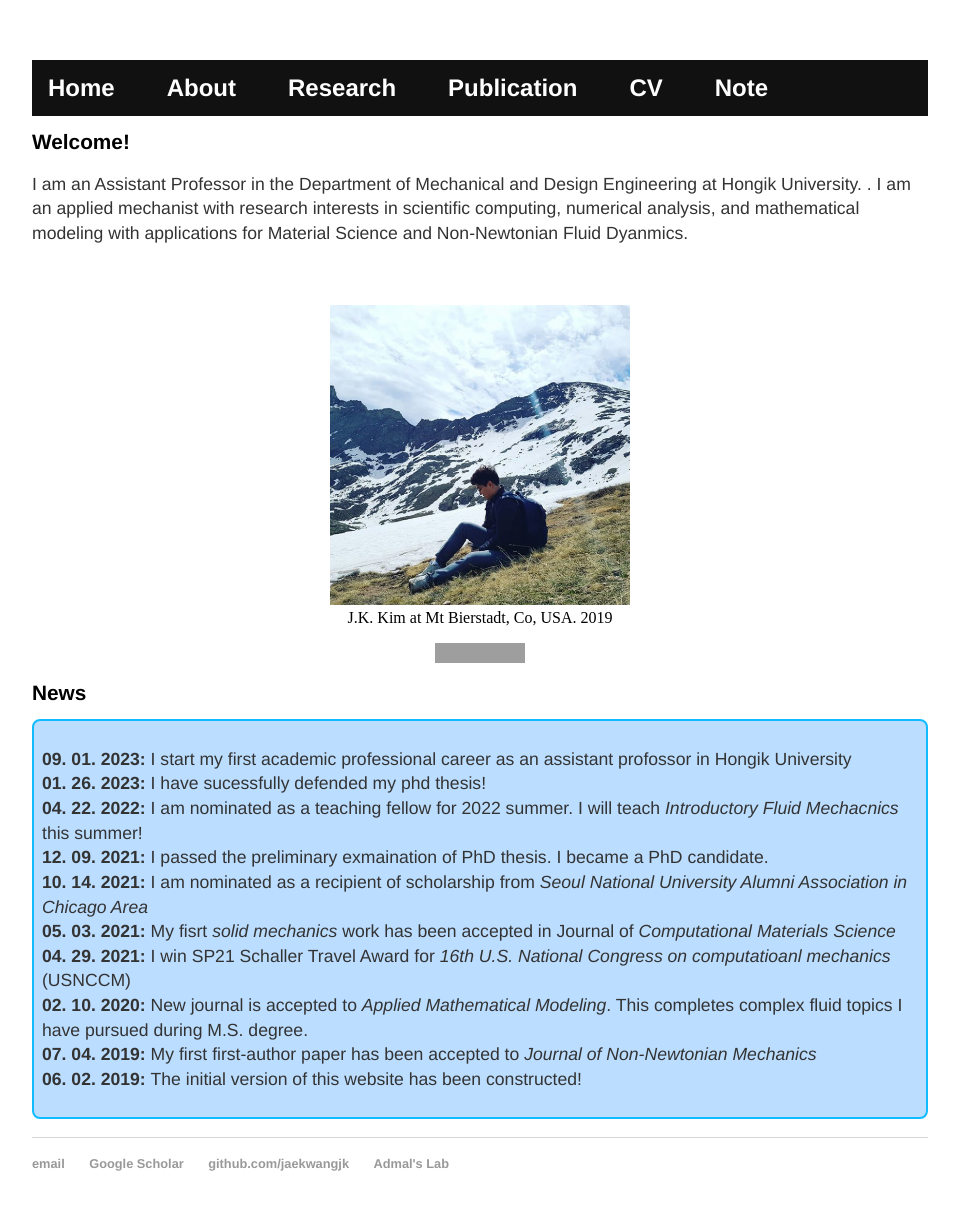
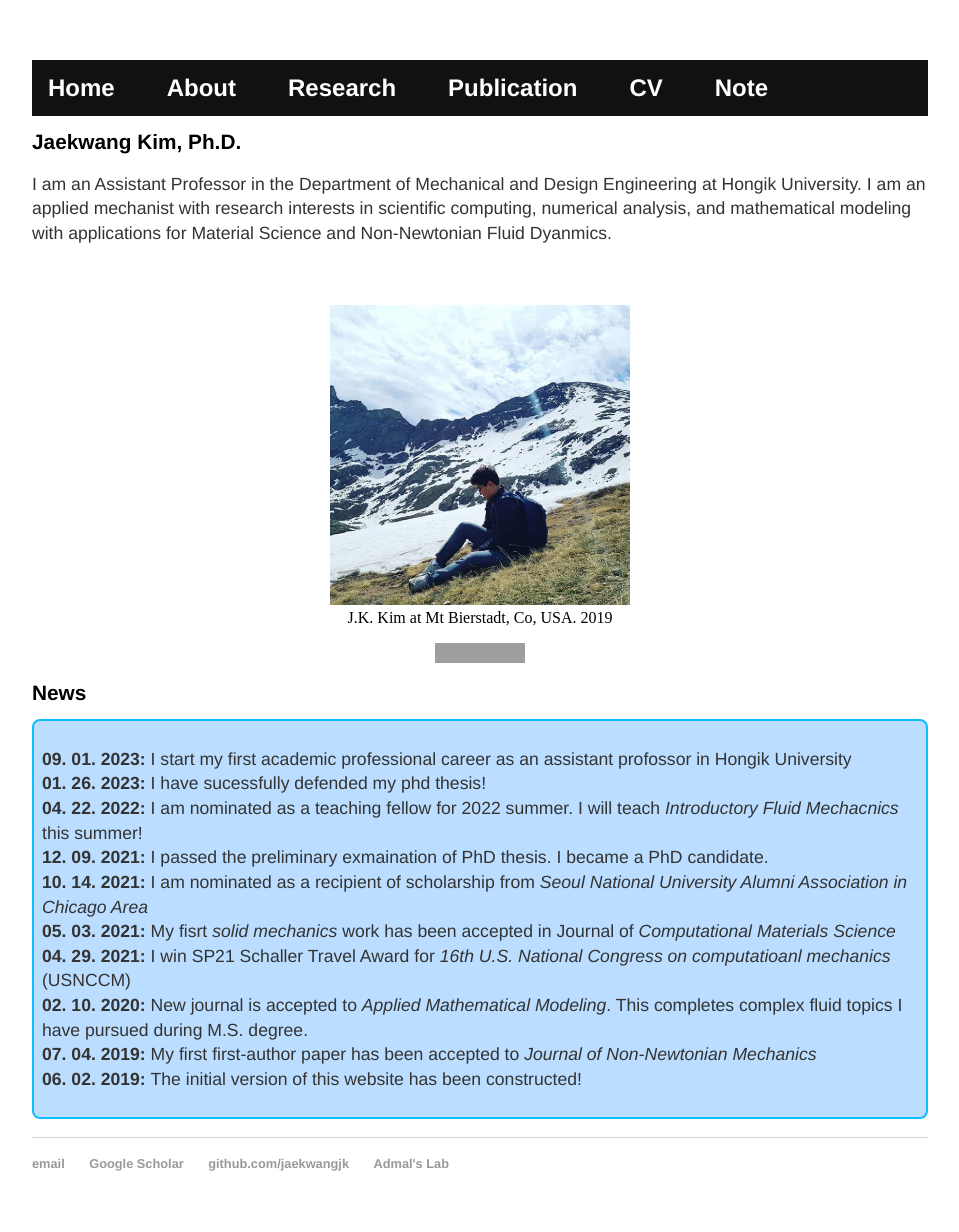
Before and after one commit to jaekwangjk/jaekwangjk.github.io, a Jekyll site: the page built from index.html, in a window 1280 px wide. Shown: the whole page, without its empty margins (160-1119 px from the left). Built offline with Jekyll 4.4.1, drawn with Linux system fonts in a browser that asks for light colours; grey boxes are pictures that could not be loaded.

Commit message:
Update index.html

```diff
--- a/index.html
+++ b/index.html
@@ -5,12 +5,12 @@ title: Jaekwang Kim
 <div class="blurb">
 
 
-	<h1>Welcome!</h1>
+	<h1>Jaekwang Kim, Ph.D. </h1>
 	<div>
 
 
 	<p>
-	I am an Assistant Professor in the Department of Mechanical and Design Engineering at Hongik University.  .
+	I am an Assistant Professor in the Department of Mechanical and Design Engineering at Hongik University.
 	I am an applied mechanist with research interests in scientific computing, numerical analysis, and mathematical
 	modeling with applications for Material Science and Non-Newtonian Fluid Dyanmics.
 	</p>
```
